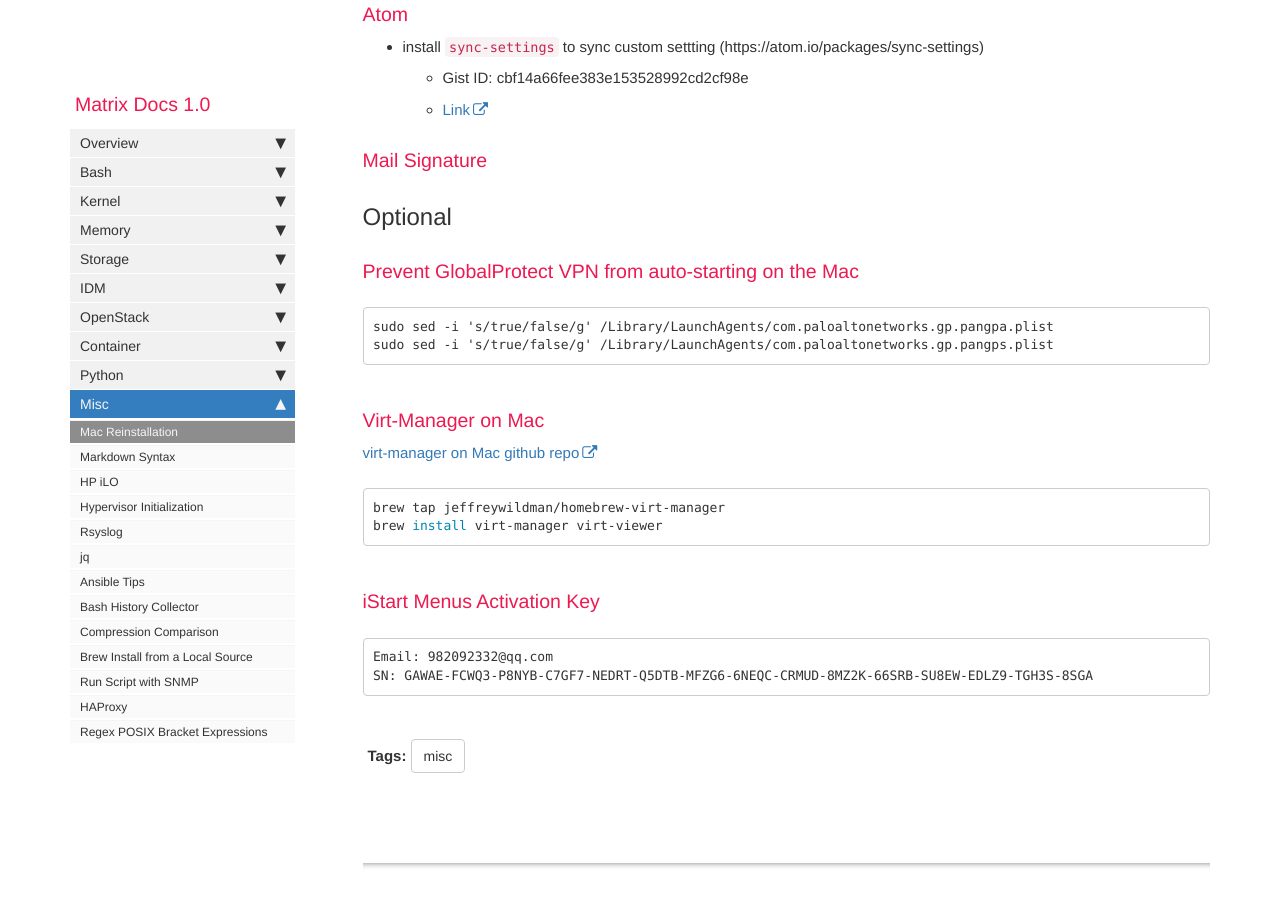
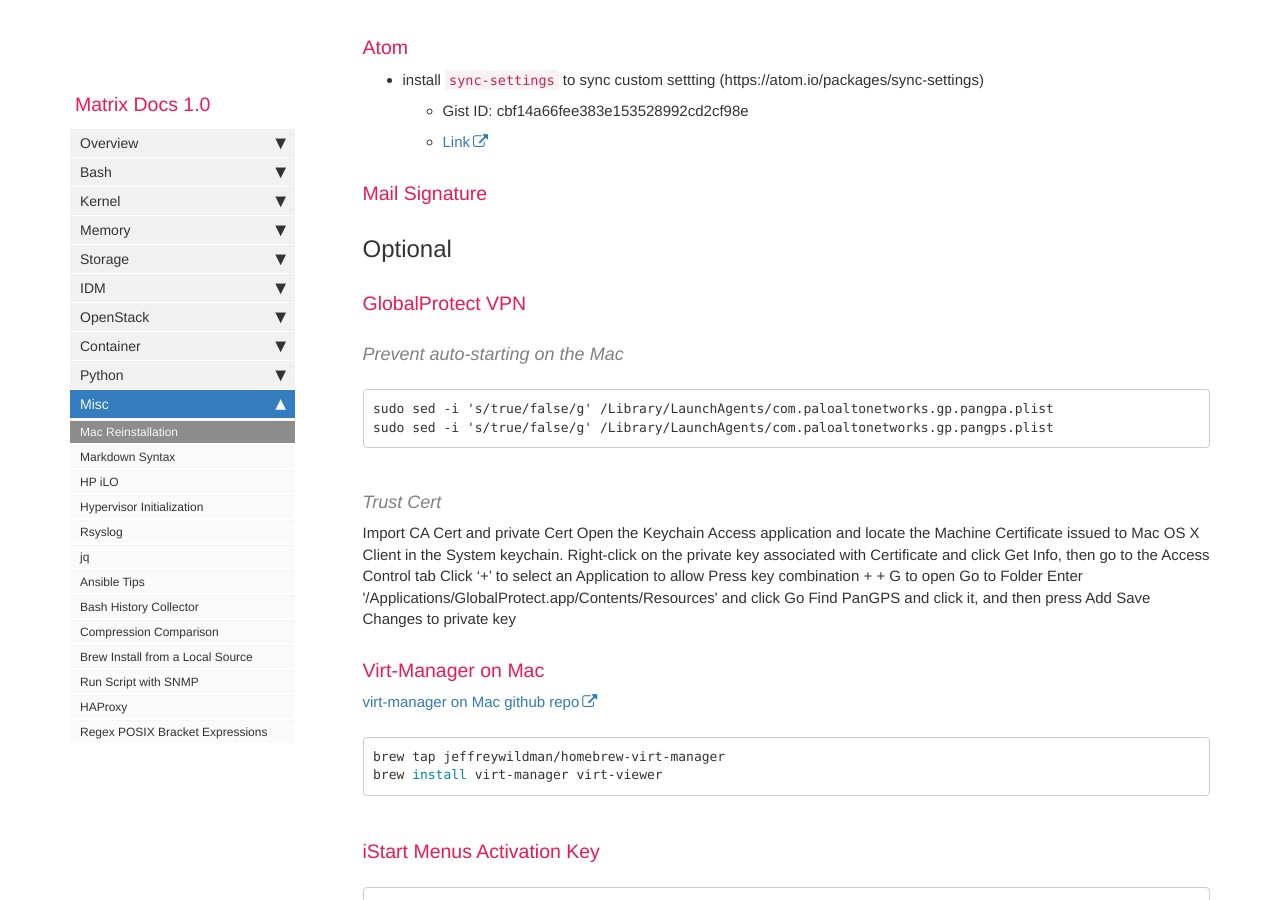
Before and after one commit to matrixzj/documentations, a Jekyll site: the page built from pages/misc/misc_mac_reinstallation_steps.md, in a window 1280 px wide and 900 px high, scrolled down 5256 px. Built offline with Jekyll 4.4.1, drawn with Linux system fonts in a browser that asks for light colours; comment, search, counter and statistics services are not loaded; some of the changed text lies outside the part shown.

Commit message:
There are 1 files have been modified at 2022-08-10 18:42:14 . 	-rw-rw-r--. 1 jzou jzou 6981 Aug 10 18:42 misc_mac_reinstallation_steps.md No files have been added. No files have been deleted. No file type has been changed.

````diff
--- a/pages/misc/misc_mac_reinstallation_steps.md
+++ b/pages/misc/misc_mac_reinstallation_steps.md
@@ -142,6 +142,7 @@
 ```
 
 - Find out Atom Bundle Identifier: com.github.atom
+
 ```bash
 $ cat /Applications/Atom.app/Contents/Info.plist | grep -i identifier -A 1
     <key>CFBundleIdentifier</key>
@@ -152,6 +153,7 @@
 ```
 
 - Update RIME config
+
 add folloing block to ~/Library/Rime/squirrel.custom.yaml
 ```bash
 patch:
@@ -206,11 +208,22 @@
 ### Mail Signature
 
 ## Optional
-### Prevent GlobalProtect VPN from auto-starting on the Mac
+### GlobalProtect VPN
+#### Prevent auto-starting on the Mac
 ```
 sudo sed -i 's/true/false/g' /Library/LaunchAgents/com.paloaltonetworks.gp.pangpa.plist
 sudo sed -i 's/true/false/g' /Library/LaunchAgents/com.paloaltonetworks.gp.pangps.plist
 ```
+
+#### Trust Cert
+Import CA Cert and private Cert
+Open the Keychain Access application and locate the Machine Certificate issued to Mac OS X Client in the System keychain.
+Right-click on the private key associated with Certificate and click Get Info, then go to the Access Control tab
+Click '+' to select an Application to allow
+Press key combination <Command> + <Shift> + G to open Go to Folder
+Enter '/Applications/GlobalProtect.app/Contents/Resources' and click Go
+Find PanGPS and click it, and then press Add
+Save Changes to private key
 
 ### Virt-Manager on Mac
 [virt-manager on Mac github repo](https://github.com/jeffreywildman/homebrew-virt-manager)
````
